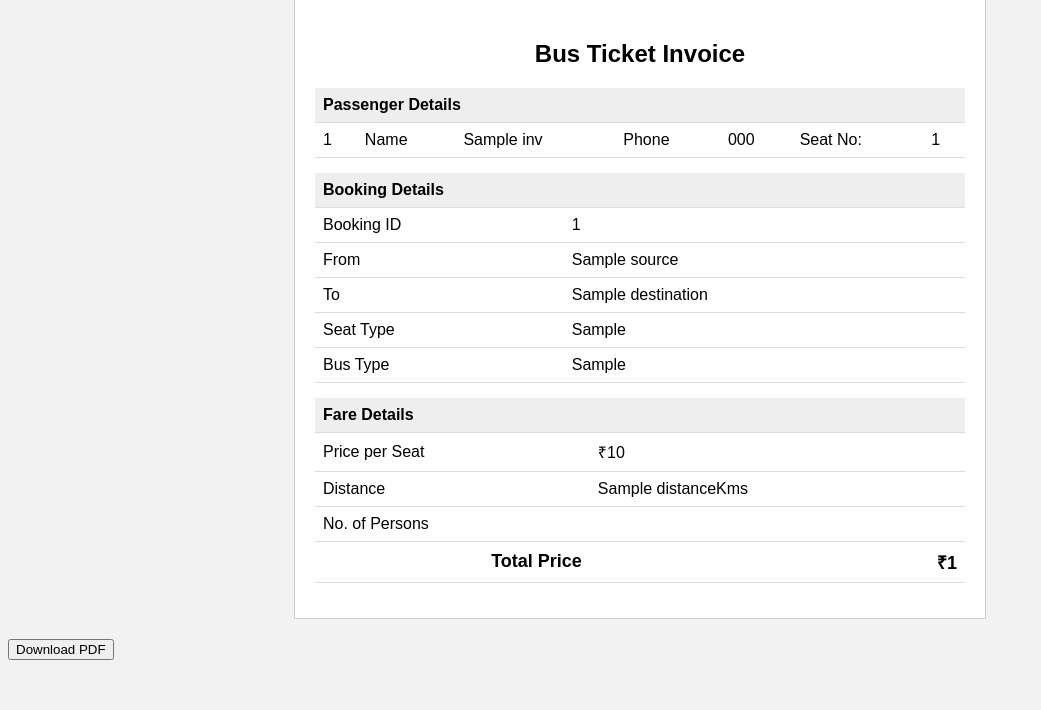
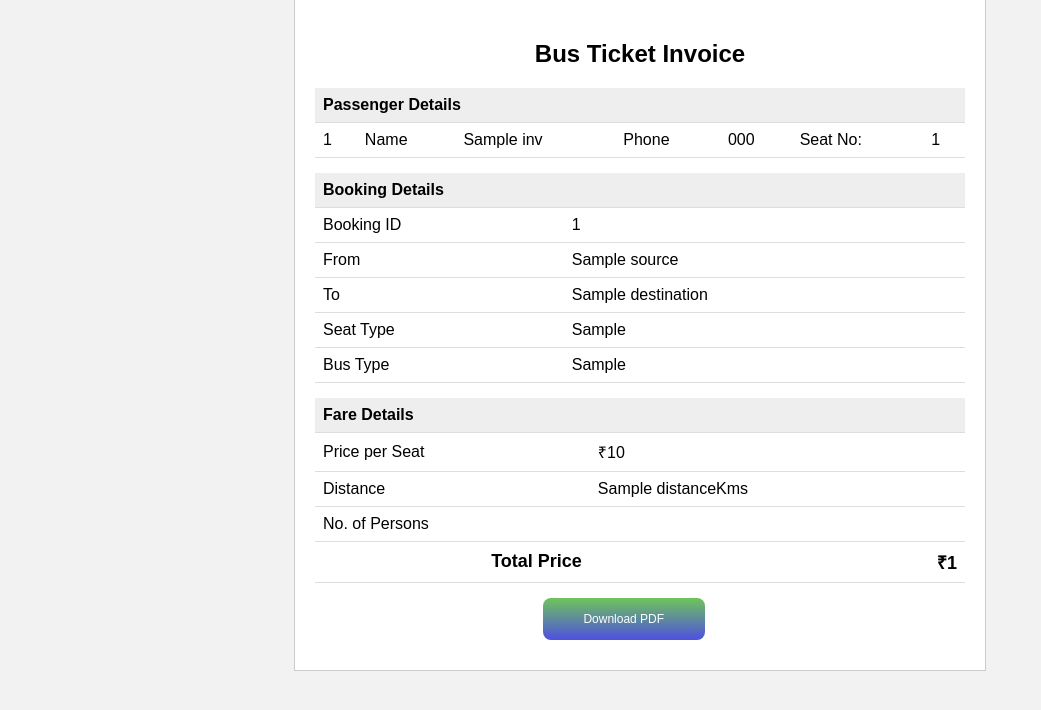
Before and after one commit to Bmadhanmohan/Bus_booking_system, a Flask app: template templates/Bill.html in a window 1280 px wide. Shown: the part 21-731 px from the top of the page, without its empty margins (0-1041 px from the left). Run offline with Flask 3, Linux system fonts and the light colour scheme; the template is opened without the code that fills it: most values are stand-ins (such as "Sample title", 1, 10 or a date in 2020); some libraries are stand-ins or nearby versions.

Commit message:
Changes to be committed: 	renamed:    __init__.py -> main.py 	modified:   templates/Bill.html 	modified:   templates/index.html

```diff
--- a/templates/Bill.html
+++ b/templates/Bill.html
@@ -30,6 +30,27 @@
             font-weight: bold;
             font-size: 18px;
             text-align: right;
+        }
+        .btn_section{
+            cursor: progress;
+            box-shadow: #181818;
+            width: 25%;
+            padding: 14px;
+            background: linear-gradient(rgb(109, 197, 90),rgb(79, 79, 224));
+            color: white;
+            border: none;
+            border-radius: 8px;
+            font-size: 12px;
+            cursor: pointer;
+            position:relative;
+            left:35%;
+            margin-bottom:10px;
+        }
+        .btn_section:hover{
+            transform: translate(-50%,-50%);
+            box-shadow: 5px 8px 10px #262020;
+
+
         }
     </style>
     <script src="https://cdnjs.cloudflare.com/ajax/libs/html2pdf.js/0.10.1/html2pdf.bundle.min.js"></script>
@@ -71,9 +92,9 @@
             <td class="total">₹{{ inv.Total_price }}</td>
         </tr>
     </table>
+    <button class="btn_section" id="Download">Download PDF</button>
 {% endfor %}
 </div>
-<button id="Download">Download PDF</button>
 <script>
     const btn = document.getElementById('Download')
     btn.addEventListener('click', function (){
```
Also changed, not shown: templates/index.html (+30 -16 lines), main.py (renamed from __init__.py).
